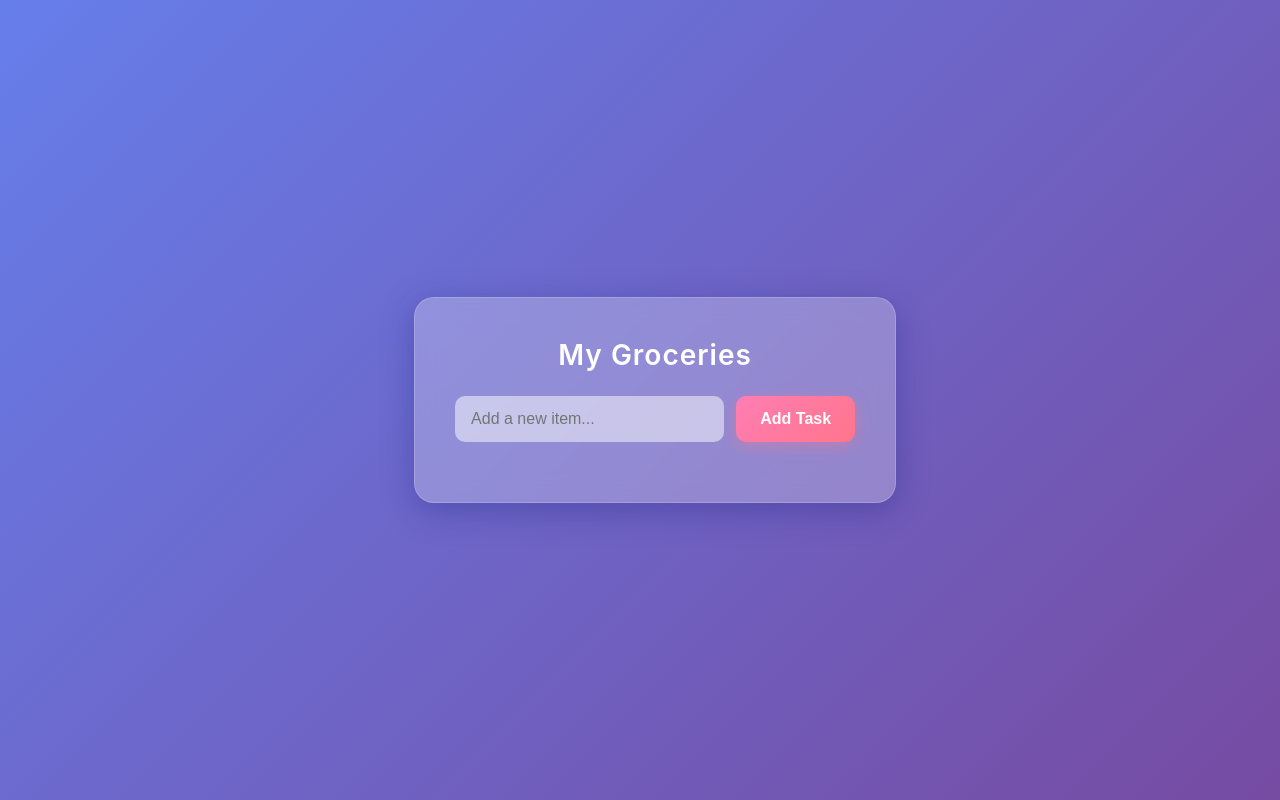
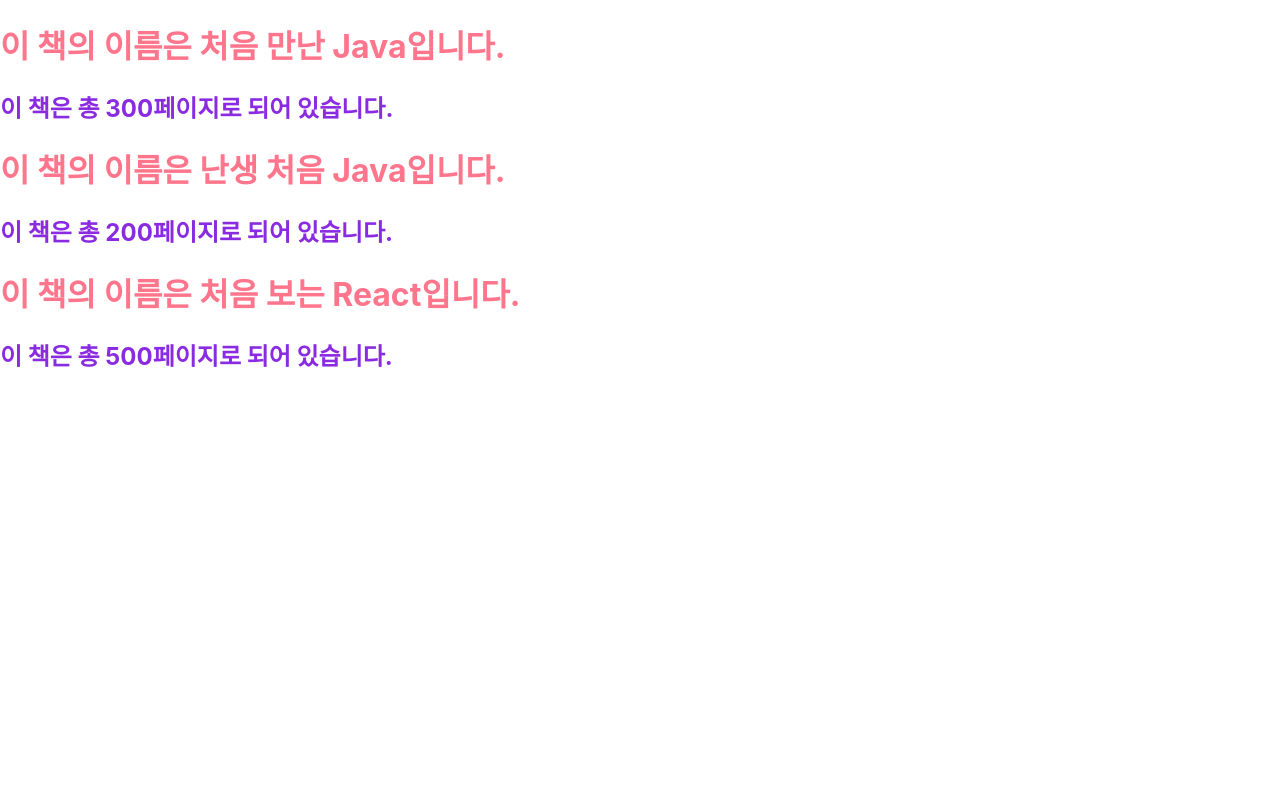
Before and after one commit to 2601110294-a11y/web2, a React (Create React App) app: page / in a window 1280 px wide. Built offline with nearby package versions, Linux system fonts and the light colour scheme.

Commit message:
8월27일 자바

```diff
--- /dev/null
+++ b/src/02/index.html
@@ -0,0 +1,16 @@
+<!DOCTYPE html>
+<html lang="en">
+<head>
+    <meta charset="UTF-8">
+    <title>React Local Test</title>
+    <link rel = "stylesheet" href="styles.css">
+    <script  crossorigin  src ="https://unpkg.com/react@18/umd/react.development.js"></script>
+    <script  crossorigin  src ="https://unpkg.com/react-dom@18/umd/react-dom.development.js"></script>
+</head>
+<body>
+<h1>인공지능소프트웨어과에 오신 것을 환영합니다.</h1>
+<div id ="root"></div>
+<script src="MyButton.js"></script>
+
+</body>
+</html>
--- /dev/null
+++ b/src/02/styles.css
@@ -0,0 +1,9 @@
+body{
+    background-color: #667eea;
+}
+
+h1
+{
+    color : #333333;
+    font-style: italic;
+}
--- /dev/null
+++ b/src/03/Book.css
@@ -0,0 +1,10 @@
+h1
+{
+    color: #ff758c;
+
+}
+
+h2{
+
+    color:blueviolet;
+}
--- /dev/null
+++ b/src/03/Book.jsx
@@ -0,0 +1,14 @@
+import React from "react";
+import "./Book.css";
+
+
+function Book(props){
+    return(
+        <div>
+            <h1>{`이 책의 이름은 ${props.name}입니다.`}</h1>
+            <h2>{`이 책은 총  ${props.numOfPage}페이지로 되어 있습니다.`}</h2>
+        </div>
+    );
+}
+
+export default Book;
--- /dev/null
+++ b/src/03/Library.jsx
@@ -0,0 +1,15 @@
+import React from "react";
+import Book from "./Book";
+
+function Library(){
+    return(
+        <div>
+            <Book name = "처음 만난 Java" numOfPage = {300}/>
+            <Book name = "난생 처음  Java" numOfPage = {200}/>
+            <Book name = "처음 보는  React" numOfPage = {500}/>
+        </div>
+
+    );
+}
+
+export default Library;
--- a/src/index.js
+++ b/src/index.js
@@ -3,13 +3,15 @@
 import './index.css';
 // import App from './App';
 
-import TodoListApp from "./01/TodoListApp";
+
+//import TodoListApp from "./01/TodoListApp";
+import Library from "./03/Library";
 import reportWebVitals from './reportWebVitals';
 
 const root = ReactDOM.createRoot(document.getElementById('root'));
 root.render(
   <React.StrictMode>
-    <TodoListApp/>
+    <Library />
   </React.StrictMode>
 );
 
```
Also changed, not shown: src/02/MyButton.js (added, +24 -0 lines).
